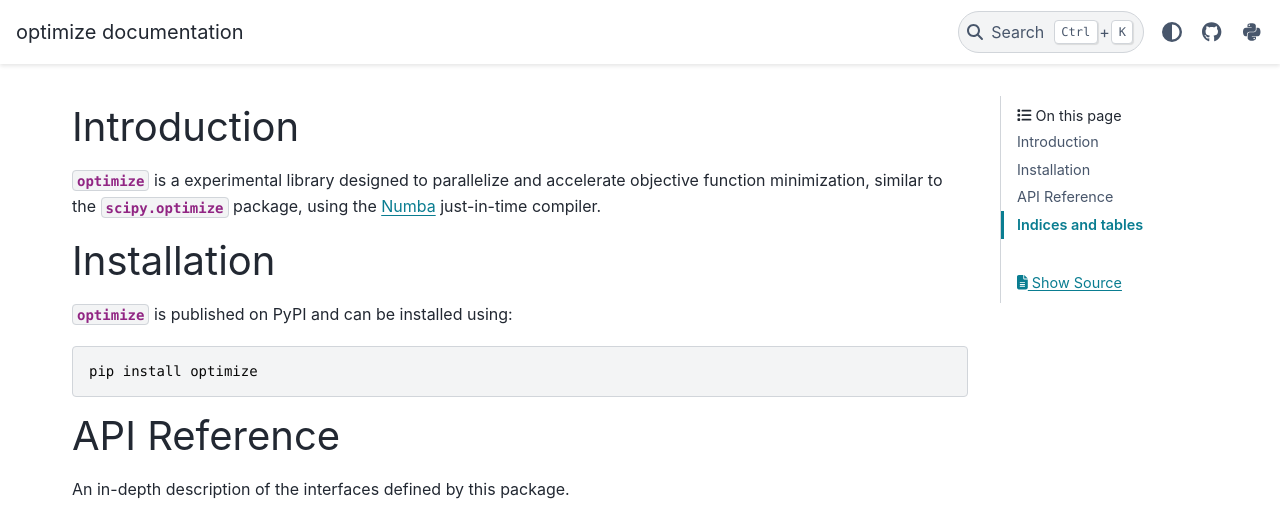
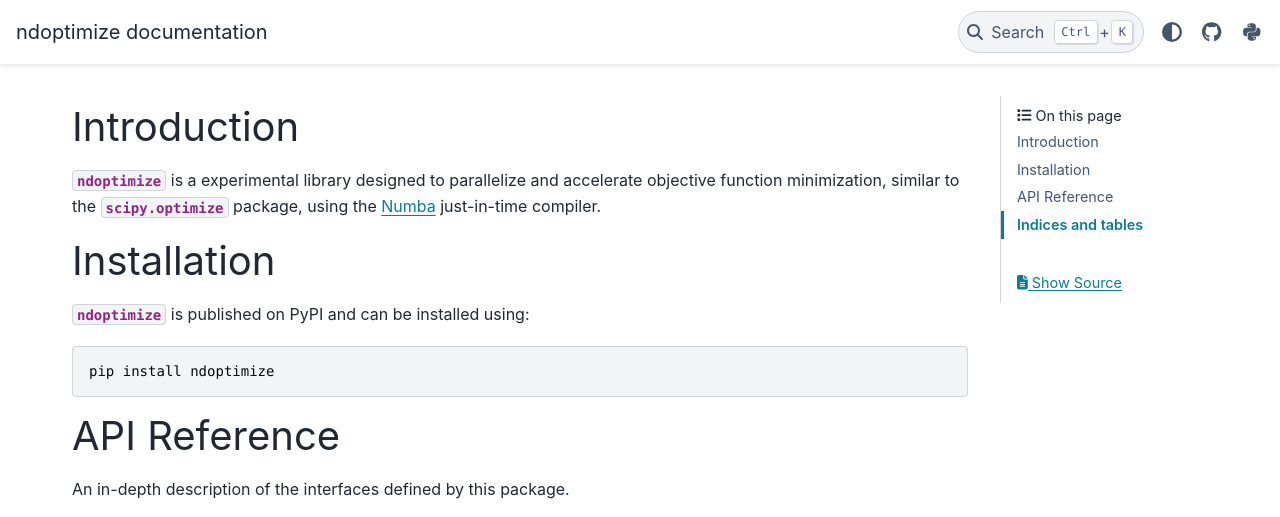
Before and after one commit to sun-data/ndoptimize, a Sphinx documentation site: the page built from docs/index.rst, in a window 1280 px wide, cut to the strip 0-517 px from the top of the page. Built offline with Sphinx 7.4.7 and the PyData theme 0.15.4, drawn with Linux system fonts in a browser that asks for light colours.

Commit message:
Renamed the project to `ndoptimize`.

```diff
--- a/docs/conf.py
+++ b/docs/conf.py
@@ -19,7 +19,7 @@
 
 # -- Project information -----------------------------------------------------
 
-project = 'optimize'
+project = 'ndoptimize'
 copyright = '2024, Roy T. Smart'
 author = 'Roy T. Smart'
 
@@ -71,13 +71,13 @@
     "icon_links": [
         {
             "name": "GitHub",
-            "url": "https://github.com/sun-data/optimize/",
+            "url": "https://github.com/sun-data/ndoptimize/",
             "icon": "fa-brands fa-github",
             "type": "fontawesome",
         },
         {
             "name": "PyPI",
-            "url": "https://pypi.org/project/optimize/",
+            "url": "https://pypi.org/project/ndoptimize/",
             "icon": "fa-brands fa-python",
         },
     ],
--- a/docs/index.rst
+++ b/docs/index.rst
@@ -1,7 +1,7 @@
 Introduction
 ============
 
-:mod:`optimize` is a experimental library designed to parallelize and
+:mod:`ndoptimize` is a experimental library designed to parallelize and
 accelerate objective function minimization, similar to the :mod:`scipy.optimize`
 package, using the `Numba <https://numba.readthedocs.io/en/stable/>`_
 just-in-time compiler.
@@ -9,9 +9,9 @@
 
 Installation
 ============
-:mod:`optimize` is published on PyPI and can be installed using::
+:mod:`ndoptimize` is published on PyPI and can be installed using::
 
-    pip install optimize
+    pip install ndoptimize
 
 
 API Reference
@@ -24,7 +24,7 @@
     :template: module_custom.rst
     :recursive:
 
-    optimize
+    ndoptimize
 
 
 
```
Also changed, not shown: README.md (+4 -4 lines), pyproject.toml (+4 -4 lines), ndoptimize/__init__.py (renamed from optimize/__init__.py), 1 other file.
